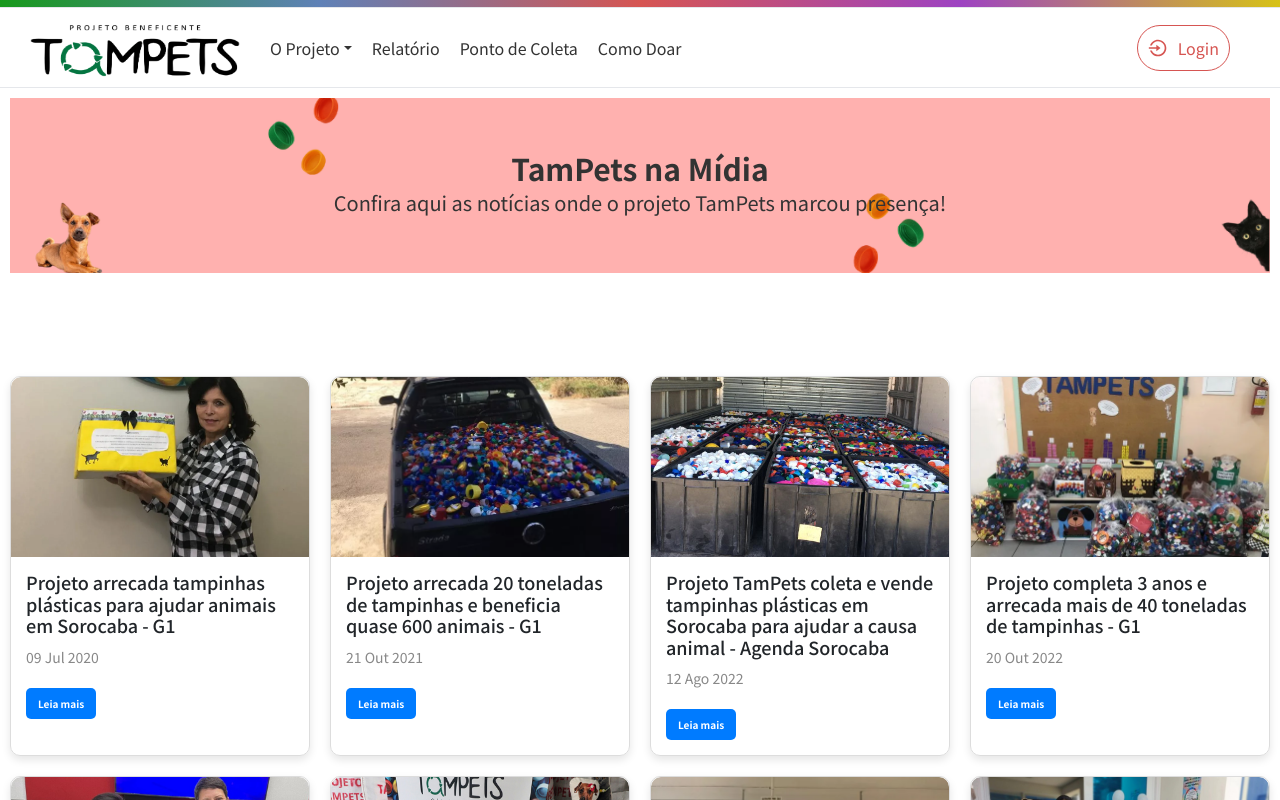
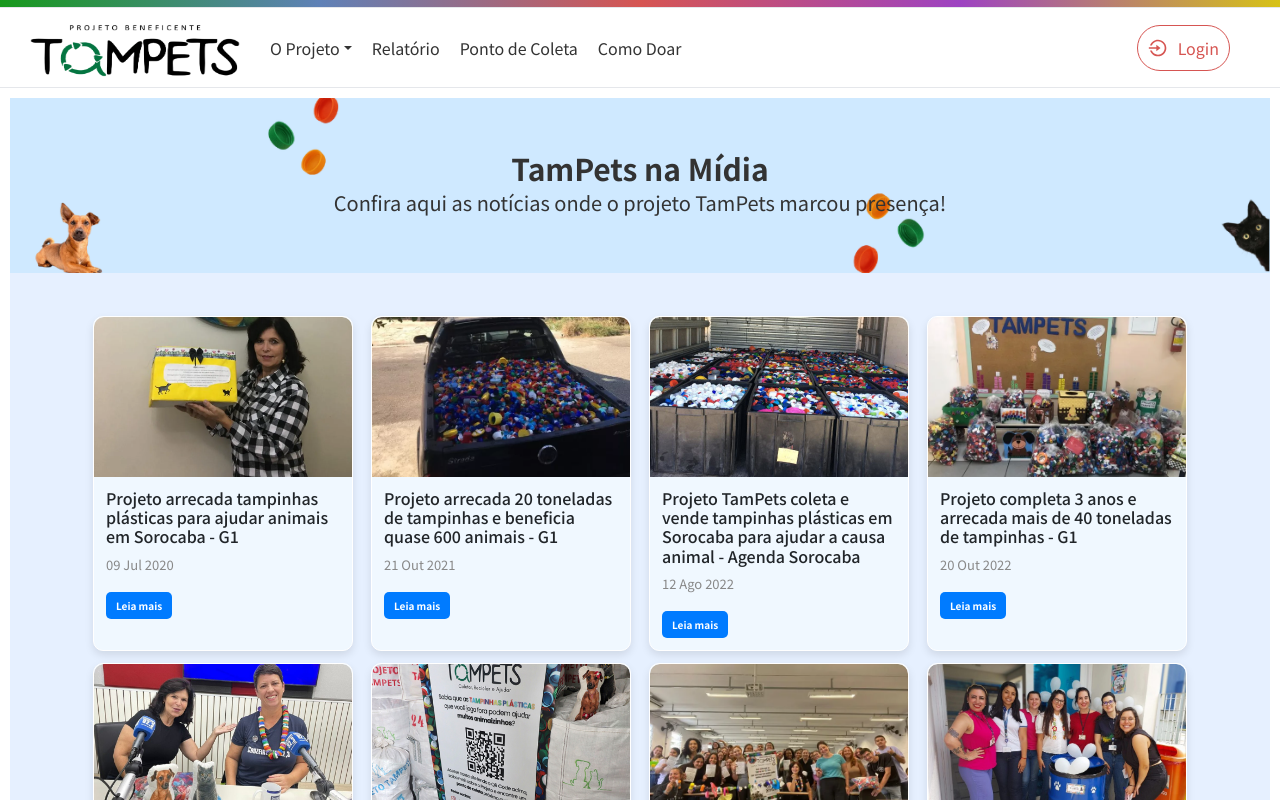
Before and after one commit to DaianeKCamargo/FATEC_ProjetoIntegrador2, a Next.js app: page /sobre-nos/tampets-na-midia in a window 1280 px wide. Shown: the top 800 px of the page. Built offline with nearby package versions, Linux system fonts and the light colour scheme.

Commit message:
Update TamPets Na Midia
- alteração de cor
- correções de estilo

```diff
--- a/app/sobre-nos/galeria-tampets/page.tsx
+++ b/app/sobre-nos/galeria-tampets/page.tsx
@@ -7,7 +7,7 @@ import Titulo from "@/components/titulo/Titulo";
 
 export default function GaleriaTampets() {
     return (
-        <section>
+        <section className={styles["body-galeria"]}>
             <Titulo src="/img_titulo_amarelo.png" title="Galeria de Fotos" label="Veja um pouco do projeto TamPets"/>
 
 
--- a/app/sobre-nos/tampets-na-midia/page.tsx
+++ b/app/sobre-nos/tampets-na-midia/page.tsx
@@ -9,8 +9,8 @@ import styles from "@/styles/namidia.module.css";
 export default function TamPetsNaMidia() {
 
   return (
-    <section>
-      <Titulo src="/img_titulo_vermelho.png" title="TamPets na Mídia " label="Confira aqui as notícias onde o projeto TamPets marcou presença!"/>
+    <section className={styles["body-news"]}>
+      <Titulo src="/img_titulo_azul.png" title="TamPets na Mídia " label="Confira aqui as notícias onde o projeto TamPets marcou presença!"/>
 
       <div className={styles["news-container"]}>
         <NewsCard
--- a/components/card/Card.tsx
+++ b/components/card/Card.tsx
@@ -1,6 +1,5 @@
 import Image from "next/image";
 import styles from "@/styles/card.module.css";
-import "@/styles/card.module.css";
 
 type CardProps = {
   imagem: string;
@@ -13,9 +12,10 @@ type CardProps = {
 export default function Card({ imagem, titulo, descricao, width, className }: CardProps) {
   return (
     <div
-      className={`${styles.card} ${className ? className : ""}`}
+      className={`${styles.card} ${className ?? ""}`}
       style={{ width: width ? `${width}px` : "260px" }}
     >
+      {/* IMAGEM */}
       <div className={styles.imagem}>
         <Image
           src={imagem}
@@ -25,22 +25,10 @@ export default function Card({ imagem, titulo, descricao, width, className }: Ca
         />
       </div>
 
-      <div className={styles.texto}
-        // className={`card ${className ? className : ""}`} -> CLASSNAME DUPLICADO
-        style={{ width: width ? `${width}px` : "260px" }}
-      >
-        <div className="imagem">
-          <Image
-            src={imagem}
-            alt={titulo}
-            fill                   // faz a imagem ocupar 100% do contêiner
-            className="foto"       // importante! aplica o estilo CSS de object-fit e hover
-          />
-        </div>
-        <div className="texto">
-          <h3>{titulo}</h3>
-          <p>{descricao}</p>
-        </div>
+      {/* TEXTO */}
+      <div className={styles.texto}>
+        <h3>{titulo}</h3>
+        {descricao && <p>{descricao}</p>}
       </div>
     </div>
   );
--- a/styles/galeria.module.css
+++ b/styles/galeria.module.css
@@ -5,4 +5,9 @@
     flex-wrap: wrap;
     justify-content: center;
     padding-top: 40px;
+    padding-bottom: 40px;
 }
+
+.body-galeria {
+    background-color: rgb(255, 251, 229);
+}
--- a/styles/namidia.module.css
+++ b/styles/namidia.module.css
@@ -1,12 +1,30 @@
 /* CONTEÚDO */
 .news-container {
-  display: flex;
-  /* deixa os cards em linha */
-  flex-wrap: wrap;
-  /* permite que quebrem a linha se não couberem */
-  gap: 2rem;
-  /* espaço entre os cards */
-  justify-content: center;
-  /* centraliza os cards na página */
-  padding: 10rem 0;
+  display: grid;
+  gap: 14px;
+  grid-template-columns: 1fr;
+  justify-items: center;
+  width: 100%;
+  max-width: 1100px; /* <-- ESSENCIAL */
+  margin: 40px auto; /* <-- centraliza e impede que expanda demais */
 }
+
+/* TABLET — 2 cards por linha */
+@media (min-width: 600px) {
+  .news-container {
+    grid-template-columns: repeat(2, 1fr);
+  }
+}
+
+/* DESKTOP — 4 cards por linha */
+@media (min-width: 1024px) {
+  .news-container {
+    grid-template-columns: repeat(4, 1fr);
+    gap: 12px; /* gap menor no desktop */
+  }
+}
+
+.body-news {
+  background-color: rgb(230, 240, 255);
+  padding-bottom: 40px;
+}
--- a/styles/newscard.module.css
+++ b/styles/newscard.module.css
@@ -1,10 +1,13 @@
 .news-card {
-  width: 300px;
-  border: 1px solid #ddd;
+  width: 100%;
+  max-width: 260px; /* deixa os cards mais compactos */
+  border: 1px solid #ffffff;
   border-radius: 10px;
   overflow: hidden;
   box-shadow: 0 4px 8px rgba(0, 0, 0, 0.1);
   transition: transform 0.2s;
+  background-color: aliceblue;
+  margin: 0 auto; /* evita espaçamento desnecessário */
 }
 
 .news-card:hover {
@@ -13,29 +16,29 @@
 
 .news-card-img {
   width: 100%;
-  height: 180px;
+  height: 160px; /* diminui um pouco pra caber melhor */
   object-fit: cover;
 }
 
 .news-card-content {
-  padding: 15px;
+  padding: 12px;
   display: flex;
   flex-direction: column;
-  gap: 10px;
+  gap: 8px;
 }
 
 .news-card-title {
-  font-size: 18px;
+  font-size: 16px;
   margin: 0;
 }
 
 .news-card-date {
-  font-size: 14px;
+  font-size: 13px;
   color: #888;
 }
 
 .news-card-button {
-  padding: 8px 12px;
+  padding: 6px 10px;
   border: none;
   background-color: #007bff;
   color: white;
```
